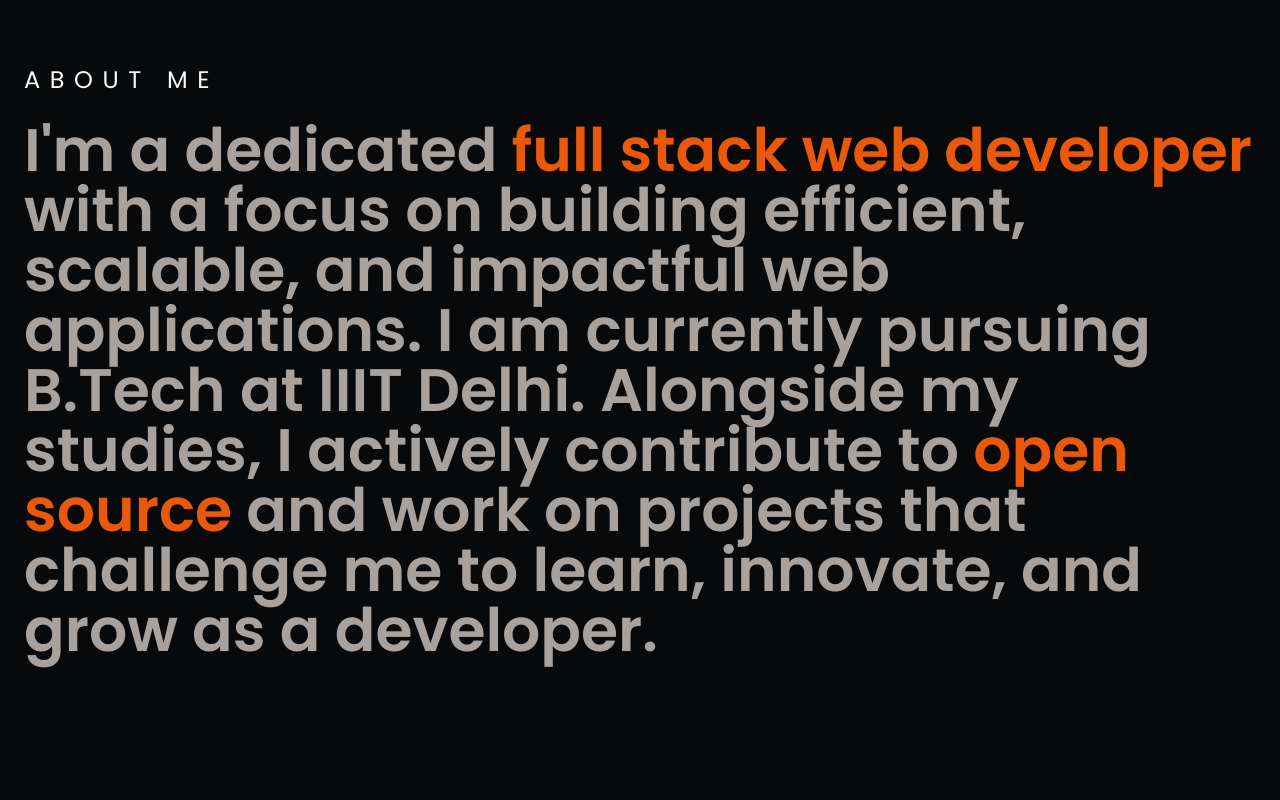
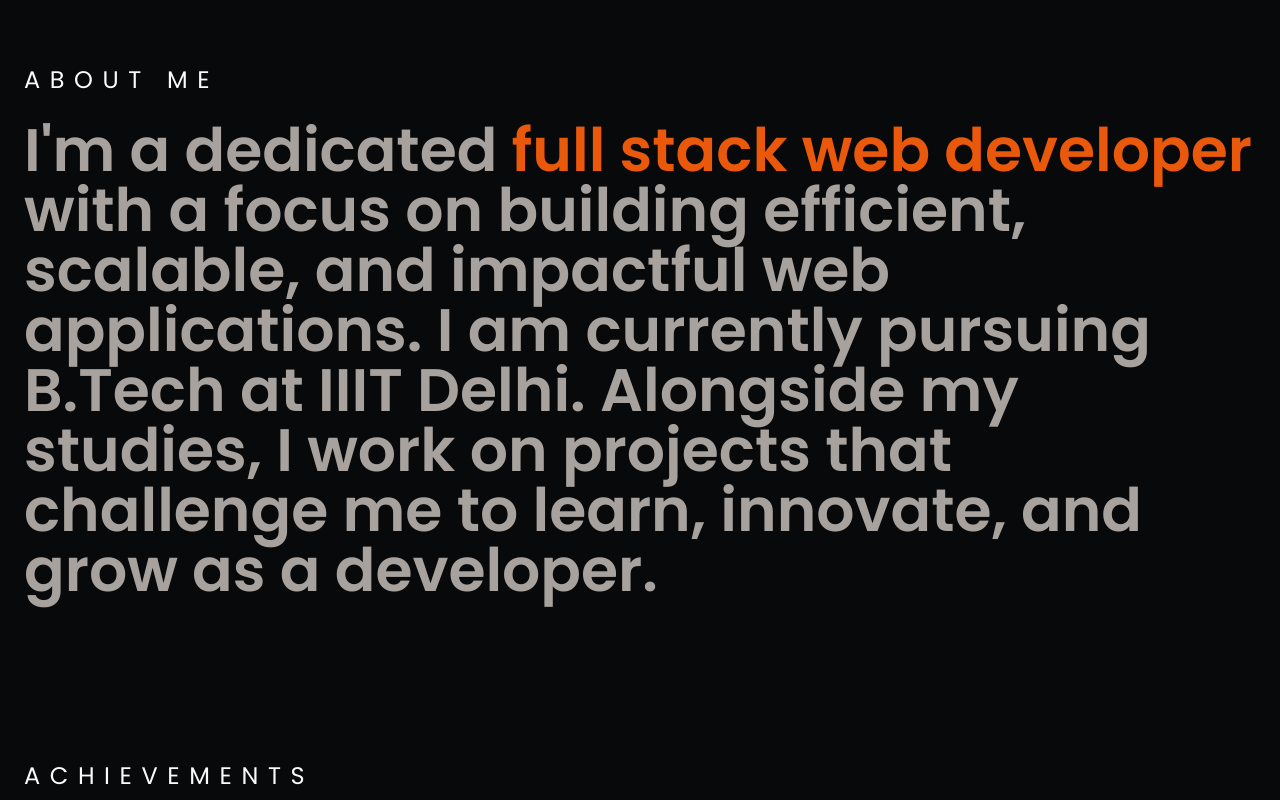
Before and after one commit to ayushk-1801/portfolio, a Next.js app: page / in a window 1280 px wide. Shown: the part 960-1760 px from the top of the page. Built offline with nearby package versions, Linux system fonts and the light colour scheme.

Commit message:
updated few things

```diff
--- a/src/app/page.tsx
+++ b/src/app/page.tsx
@@ -63,16 +63,14 @@
 						<span className="text-orange-600"> full stack web developer </span>
 						with a focus on building efficient, scalable, and impactful web
 						applications. I am currently pursuing B.Tech at IIIT Delhi.
-						Alongside my studies, I actively contribute to
-						<span className="text-orange-600"> open source </span>
-						and work on projects that challenge me to learn, innovate, and grow
-						as a developer.{" "}
+						Alongside my studies, I work on projects that challenge me to learn,
+						innovate, and grow as a developer.{" "}
 					</div>
 				</div>
 			</div>
 
 			<div id="achievements">
-				<div className="my-40">
+				<div className="sm:my-40 my-20">
 					<div className="tracking-[0.4em] lg:text-2xl md:text-xl sm:text-lg text-sm">
 						ACHIEVEMENTS
 					</div>
@@ -118,7 +116,7 @@
 			</div>
 
 			<div id="skills">
-				<div className="tracking-[0.4em] mt-40 lg:text-2xl md:text-xl sm:text-lg text-sm">
+				<div className="tracking-[0.4em] lg:text-2xl md:text-xl sm:text-lg text-sm">
 					SKILLS
 				</div>
 				<div className="mt-6 lg:text-6xl md:text-5xl sm:text-4xl text-2xl font-semibold text-stone-500 dark:text-stone-400 leading-none grid gap-16 md:grid-cols-6 sm:grid-cols-4 grid-cols-3">
@@ -143,7 +141,7 @@
 			</div>
 
 			<div id="projects">
-				<div className="my-40">
+				<div className="sm:my-40 my-20">
 					<div className="tracking-[0.4em] lg:text-2xl md:text-xl sm:text-lg text-sm">
 						PROJECTS
 					</div>
```
